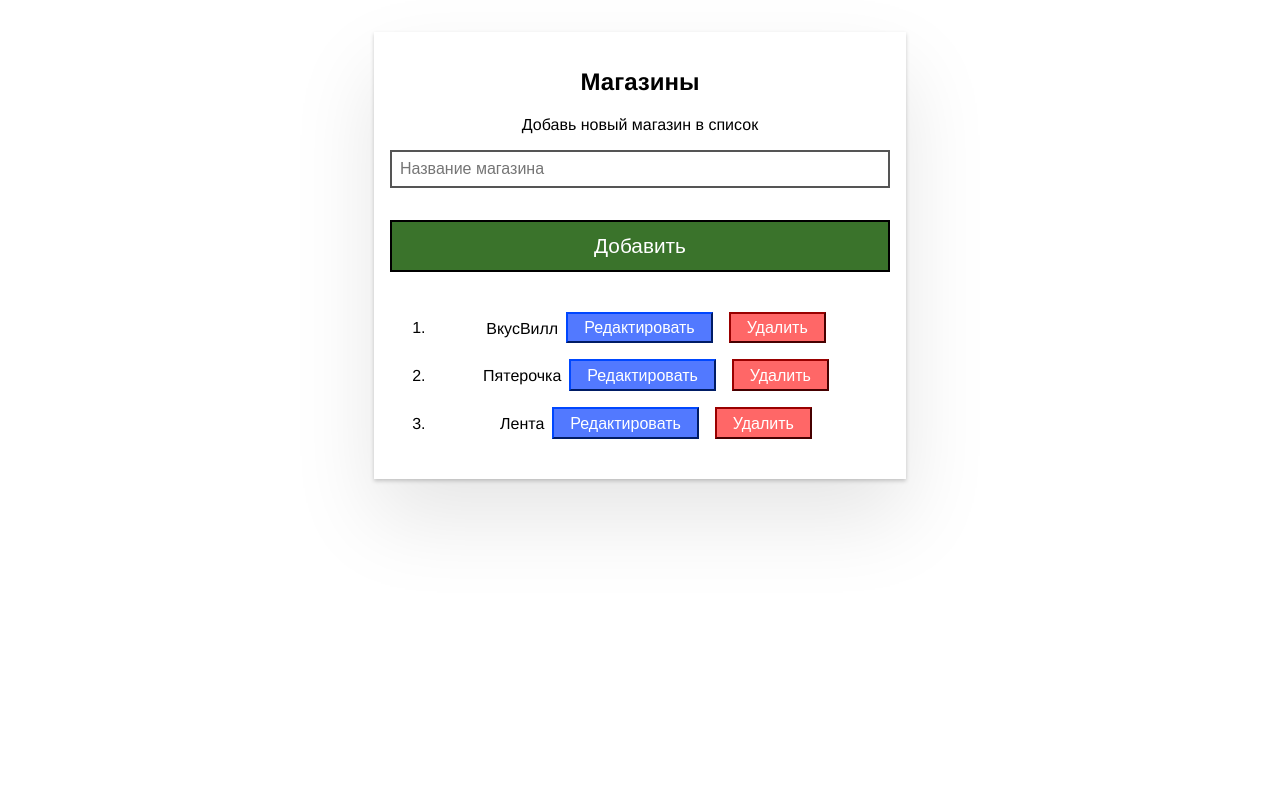
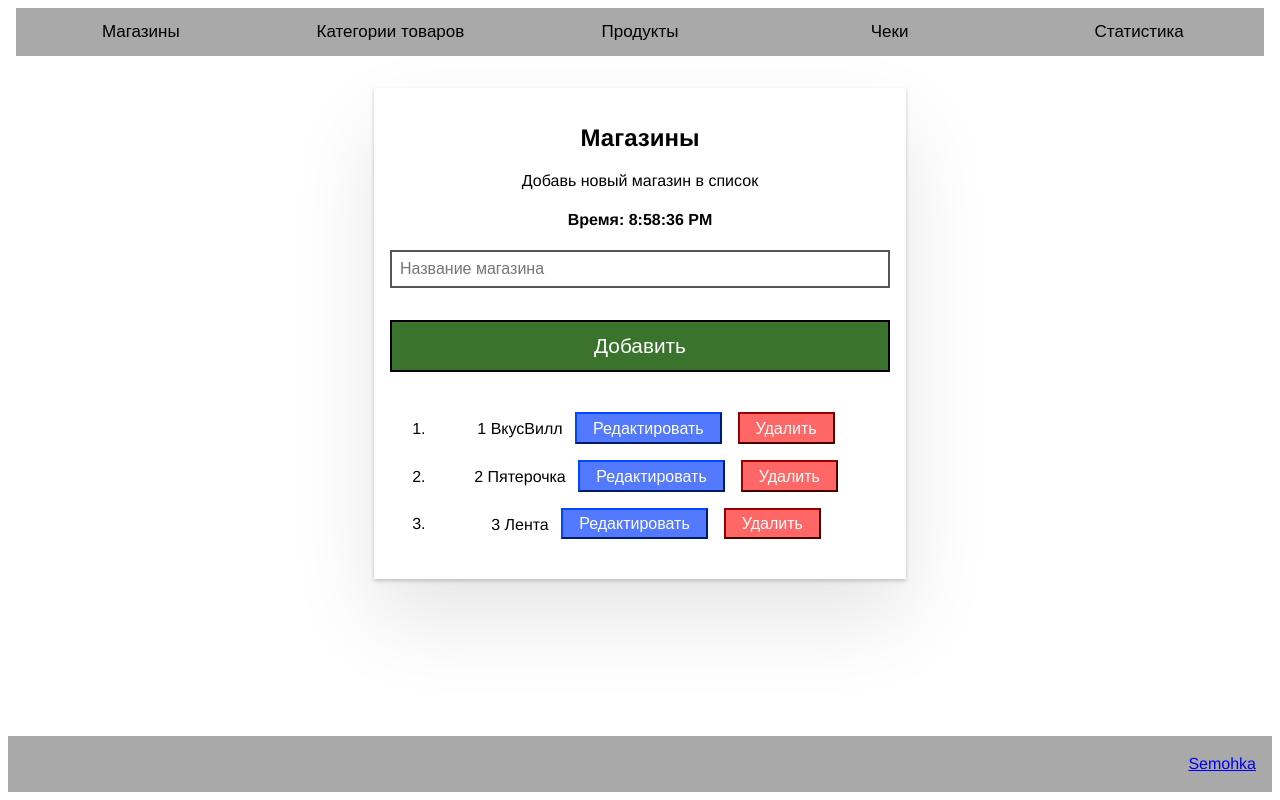
Before and after one commit to semohka/MoneyControlAngular, an Angular app: page / in a window 1280 px wide. Built offline with nearby package versions, Linux system fonts and the light colour scheme.

Commit message:
header, footer, ссылка на вк

```diff
--- a/src/app/app.component.css
+++ b/src/app/app.component.css
@@ -6,3 +6,36 @@
   text-align: center;
   box-shadow: 0 2px 4px 0 rgba(0, 0, 0, .2), 0 2.5rem 5rem 0 rgba(0, 0, 0, .1);
 }
+
+
+.tablink {
+  background-color: darkgray;
+  color: black;
+  border: none;
+  outline: none;
+  cursor: pointer;
+  padding: 14px 16px;
+  font-size: 17px;
+  width: 20%;
+}
+
+.tablink:hover {
+  background-color: #d2d1d1;
+}
+
+.footer {
+  display: flex;
+  background-color: darkgray;
+  position: absolute;
+  bottom: 0.5em;
+  right: 0.5em;
+  left: 0.5em;
+  height: 3.5rem;
+}
+
+.link-semohka {
+  display: flex;
+  align-items: center;
+  margin-left: auto;
+  padding: 1em;
+}
--- a/src/app/app.component.html
+++ b/src/app/app.component.html
@@ -1,3 +1,37 @@
+<html>
+<head>
+</head>
+<body>
+<header>
+  <div id="Shops" class="tabcontent">
+  </div>
+
+  <div id="Categories" class="tabcontent">
+  </div>
+
+  <div id="Product" class="tabcontent">
+  </div>
+
+  <div id="Receipt" class="tabcontent">
+  </div>
+
+  <div id="Statistic" class="tabcontent">
+  </div>
+
+  <button class="tablink" (click)="openTitle()" id="defaultOpen">Магазины</button>
+  <button class="tablink" (click)="openTitle()">Категории товаров</button>
+  <button class="tablink" (click)="openTitle()">Продукты</button>
+  <button class="tablink" (click)="openTitle()">Чеки</button>
+  <button class="tablink" (click)="openTitle()">Статистика</button>
+</header>
+
+
 <div class="main">
   <app-shop-list></app-shop-list>
 </div>
+
+<footer class="footer">
+  <a href="https://vk.com/id2610763" class="link-semohka">Semohka</a>
+</footer>
+</body>
+</html>
--- a/src/app/app.component.ts
+++ b/src/app/app.component.ts
@@ -7,4 +7,8 @@
 })
 export class AppComponent {
 
+  // shops = [...shops];
+
+  openTitle() {
+  }
 }
--- a/src/app/shop/shop.component.html
+++ b/src/app/shop/shop.component.html
@@ -1,5 +1,6 @@
 <h2>Магазины</h2>
 <label for="addShopInput">Добавь новый магазин в список</label>
+<h4>Время: {{ time }}</h4>
 
 <input
   #newShop
@@ -12,14 +13,18 @@
 <button class="btn-primary" (click)="addShop(newShop.value); newShop.value = ''">Добавить</button>
 
 <ol>
-  <li *ngFor="let shop of shops">
+  <li *ngFor="let shop of shops;
+      let first = first;
+      let last = last;
+      let i = index"
+      [ngClass]="{first: first, last: last}">
     <input class="sm-text-input"
            *ngIf="editable"
            placeholder="edit item"
            [value]="shop.name"
            #editedShop
            (keyup.enter)="saveShop(editedShop.value, shop)">
-    <span *ngIf="!editable">{{shop.name}}</span>
+    <span *ngIf="!editable">{{i + 1}} {{shop.name}} </span>
 
     <button class="btn btn-edit" (click)="edit()">Редактировать</button>
     <button class="btn btn-warn" (click)="remove(shop)">Удалить</button>
--- a/src/app/shop/shop.component.ts
+++ b/src/app/shop/shop.component.ts
@@ -7,7 +7,14 @@
   styleUrls: ['./shop.component.css']
 })
 export class ShopComponent {
+  time: string | undefined;
   shops = [...shops];
+
+  constructor() {
+    setInterval(() => {
+      this.time = new Date().toLocaleTimeString();
+    }, 1000)
+  }
 
   editable = false;
 
```
